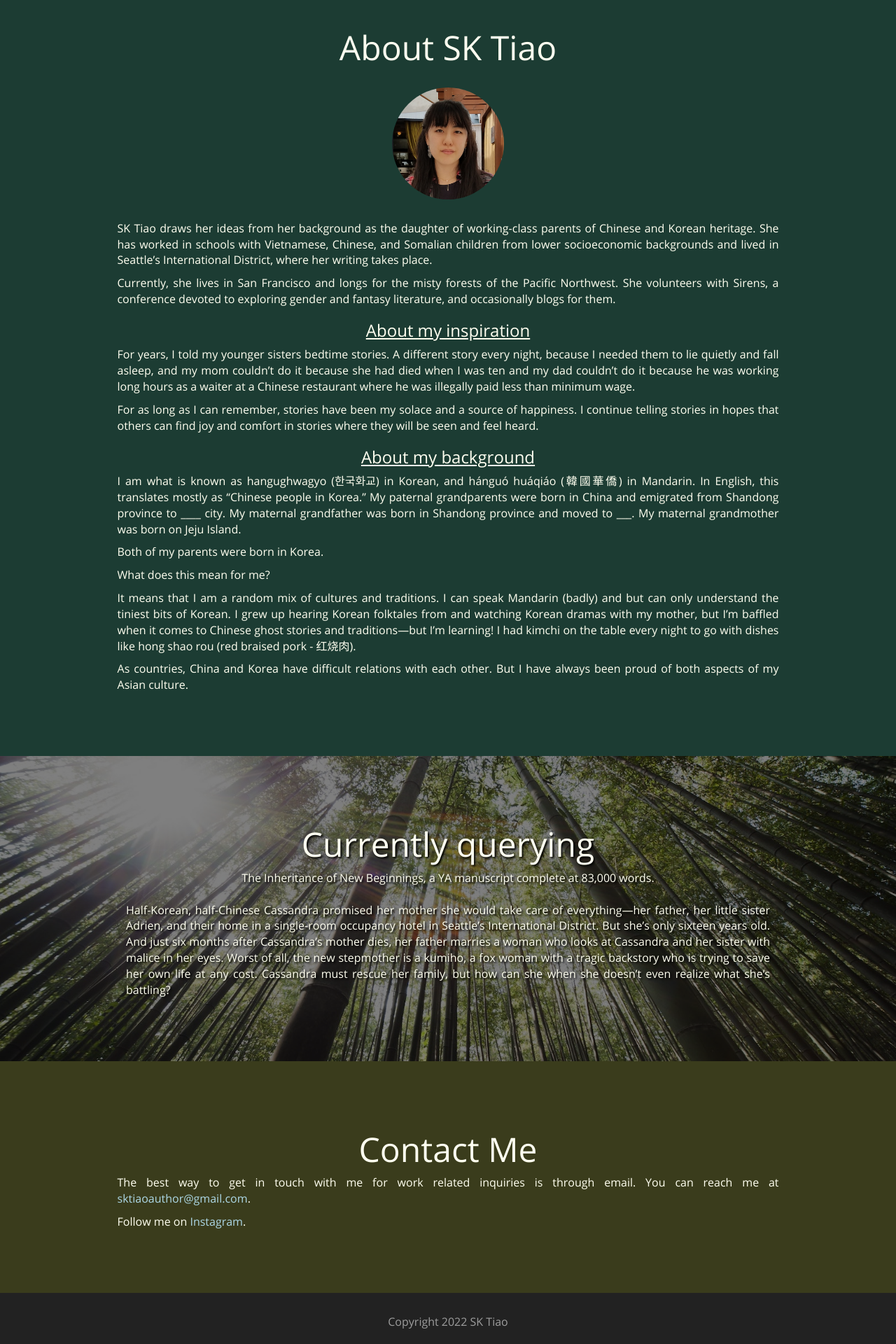
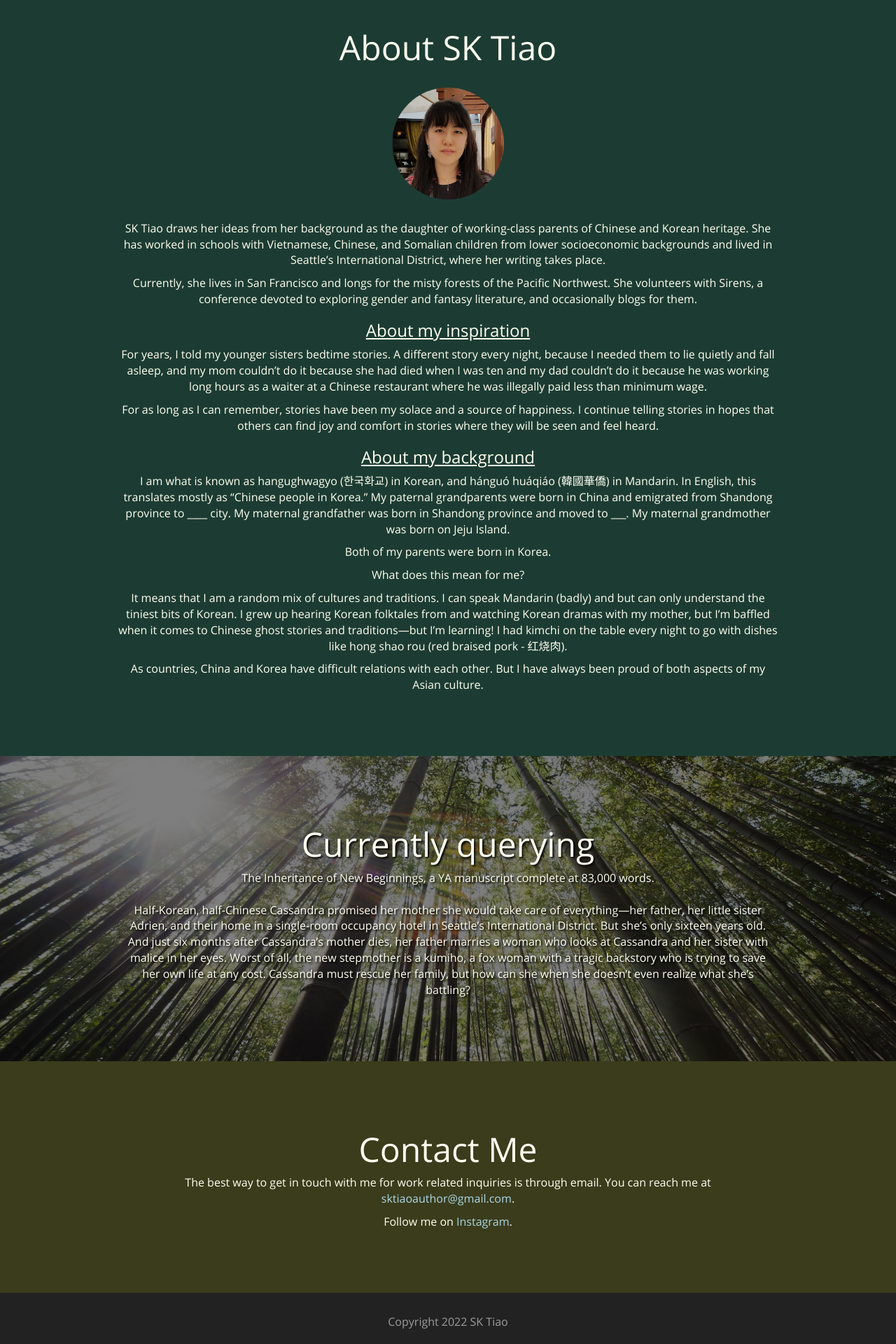
Before and after one commit to sktiao/Author-webpage, a PHP site: page / in a window 1280 px wide. Shown: the part 858-2778 px from the top of the page at 70% size. Run offline with PHP 8.4, Linux system fonts and the light colour scheme.

Commit message:
Update main.css
Removed justify

```diff
--- a/css/main.css
+++ b/css/main.css
@@ -27,10 +27,6 @@ h2 {
 
 h3 {
   text-decoration: underline;
-}
-
-p {
-  text-align: justify;
 }
 
 section {
```
